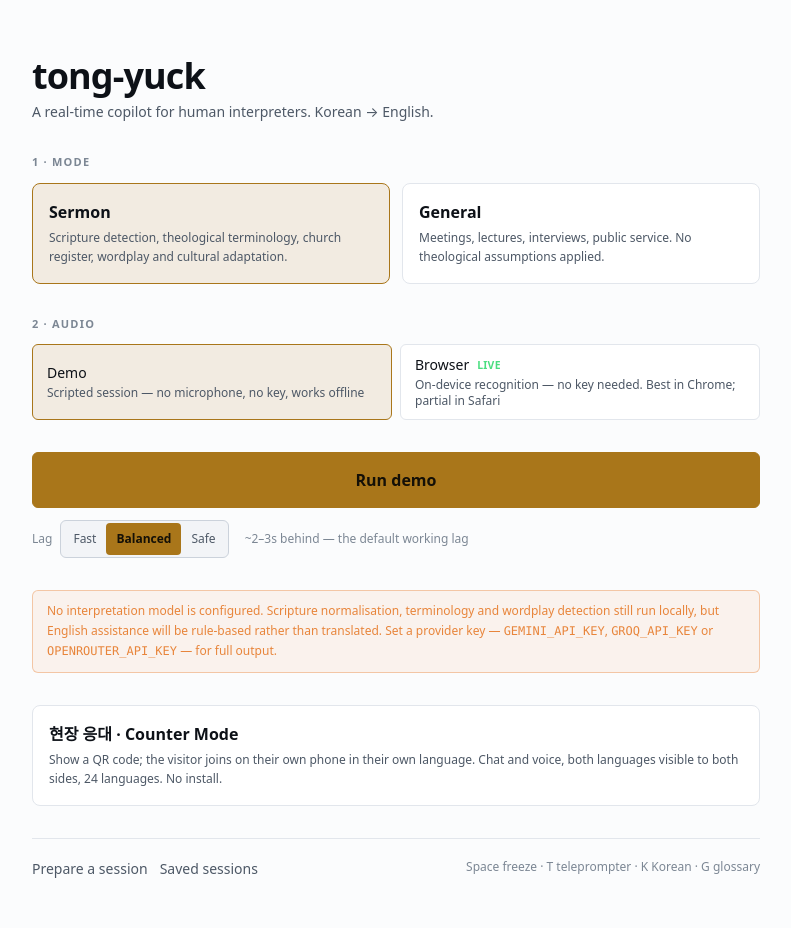
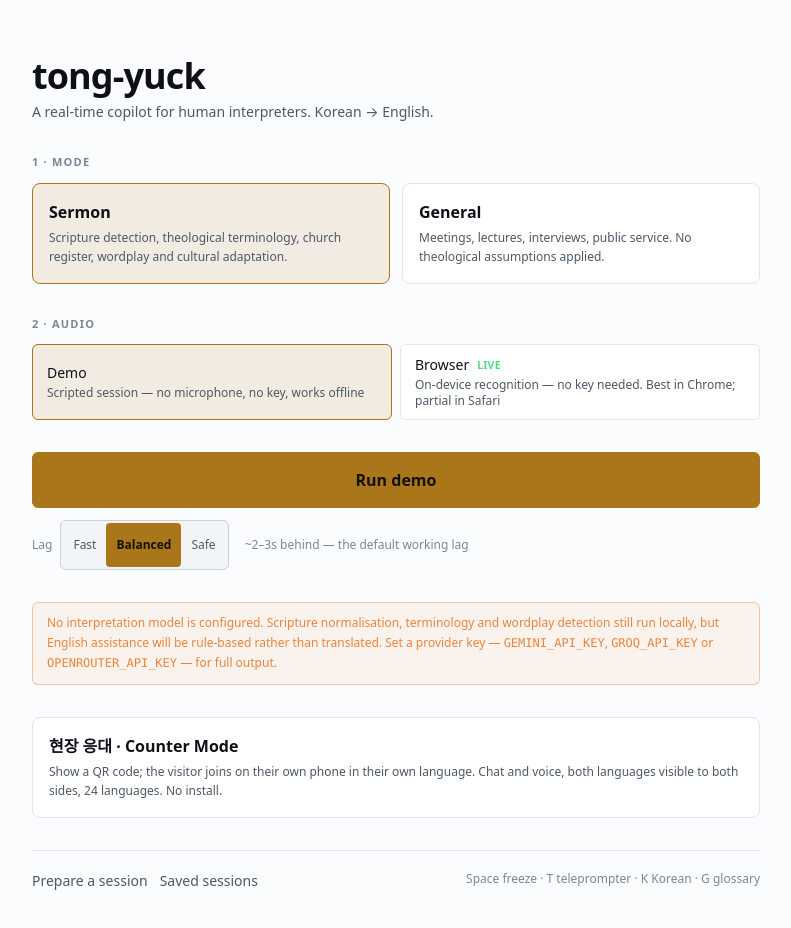
Before and after one commit to club-paradiso/asad, a Next.js app: page / in a window 1280 px wide. Shown: the top 928 px of the page, without its empty margins (244-1035 px from the left). Built offline with nearby package versions, Linux system fonts and the light colour scheme; no server answers.

Commit message:
fix(ui): make touch controls reliably tappable

```diff
--- a/src/components/ui/primitives.tsx
+++ b/src/components/ui/primitives.tsx
@@ -44,10 +44,15 @@ const TONE_ACTIVE: Record<ButtonTone, string> = {
 };
 
 const SIZE: Record<ButtonSize, string> = {
-  sm: "h-9 px-3 text-[0.8125rem]",
+  sm: "min-h-11 px-3 text-[0.8125rem]",
   md: "min-h-11 px-4 text-sm",
   lg: "min-h-14 px-6 text-base",
 };
+
+const INTERACTIVE =
+  "touch-manipulation select-none cursor-pointer transition-[color,background-color,border-color,filter,transform] " +
+  "active:scale-[0.98] focus-visible:outline-none focus-visible:ring-2 focus-visible:ring-[var(--accent)] " +
+  "focus-visible:ring-offset-2 focus-visible:ring-offset-[var(--bg)]";
 
 export function Button({
   children,
@@ -81,8 +86,9 @@ export function Button({
       aria-label={ariaLabel}
       aria-pressed={active || undefined}
       className={cn(
-        "inline-flex items-center justify-center gap-2 rounded-md border transition-colors select-none",
-        "disabled:opacity-40 disabled:pointer-events-none",
+        "inline-flex items-center justify-center gap-2 rounded-md border",
+        INTERACTIVE,
+        "disabled:cursor-not-allowed disabled:opacity-40 disabled:pointer-events-none disabled:active:scale-100",
         SIZE[size],
         active ? TONE_ACTIVE[tone] : TONE[tone],
         className,
@@ -156,7 +162,7 @@ export function Chip({
       title={title}
       className={cn(
         "shrink-0 rounded border px-2.5 py-1.5 type-context whitespace-nowrap text-left",
-        onClick && "cursor-pointer hover:brightness-125",
+        onClick && `${INTERACTIVE} hover:brightness-125`,
         styles,
         className,
       )}
@@ -197,8 +203,9 @@ export function Segmented<T extends string>({
             title={option.title}
             onClick={() => onChange(option.value)}
             className={cn(
-              "rounded transition-colors",
-              size === "sm" ? "h-8 px-2.5 text-[0.75rem]" : "min-h-10 px-3.5 text-sm",
+              "rounded",
+              INTERACTIVE,
+              size === "sm" ? "min-h-11 px-2.5 text-[0.75rem]" : "min-h-11 px-3.5 text-sm",
               selected
                 ? "bg-[var(--accent)] text-[#141007] font-semibold"
                 : "text-[var(--fg-muted)] hover:text-[var(--fg)]",
@@ -300,7 +307,10 @@ export function Toggle({
       role="switch"
       aria-checked={checked}
       onClick={() => onChange(!checked)}
-      className="flex w-full items-center justify-between gap-4 rounded-md border border-[var(--line)] bg-[var(--bg-raised)] px-3 py-3 text-left min-h-12"
+      className={cn(
+        "flex w-full min-h-12 items-center justify-between gap-4 rounded-md border border-[var(--line)] bg-[var(--bg-raised)] px-3 py-3 text-left",
+        INTERACTIVE,
+      )}
     >
       <span className="flex flex-col gap-0.5">
         <span className="text-sm text-[var(--fg)]">{label}</span>
```
